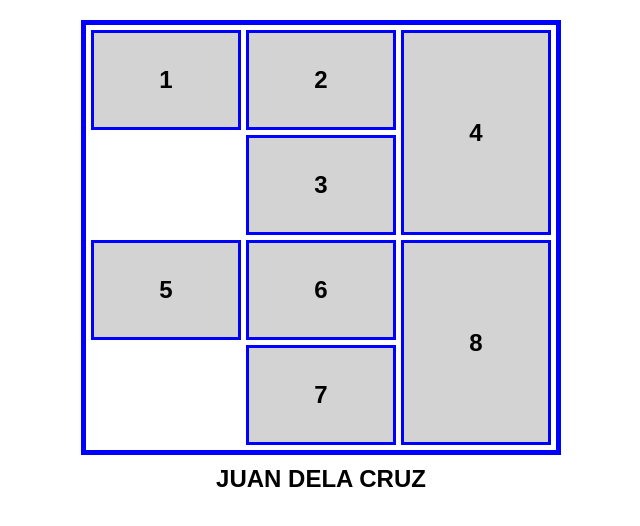
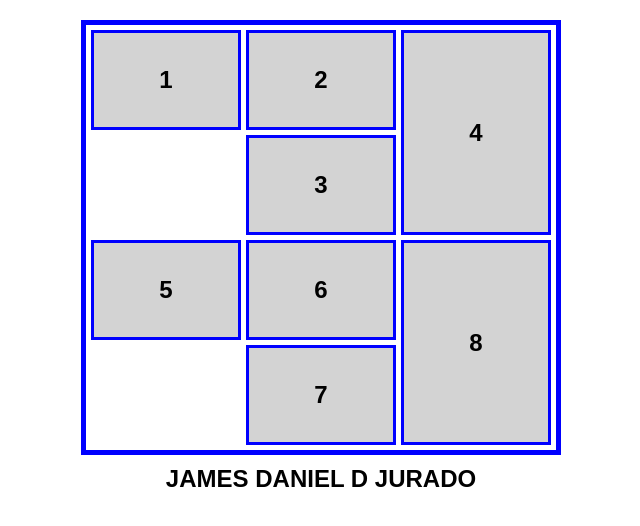
Before and after one commit to JDjurado1/cpeitel3prelim1, a plain HTML site: page index.html in a window 1280 px wide. Shown: the whole page, without its empty margins (319-959 px from the left). Drawn offline with Linux system fonts and the light colour scheme.

Commit message:
index.html

```diff
--- a/index.html
+++ b/index.html
@@ -17,6 +17,6 @@
         <div class="box box7">7</div>
         <div class="box box8">8</div>
     </div>
-    <h2 class="name">JUAN DELA CRUZ</h2>
+    <h2 class="name">JAMES DANIEL D JURADO</h2>
 </body>
 </html>
```
